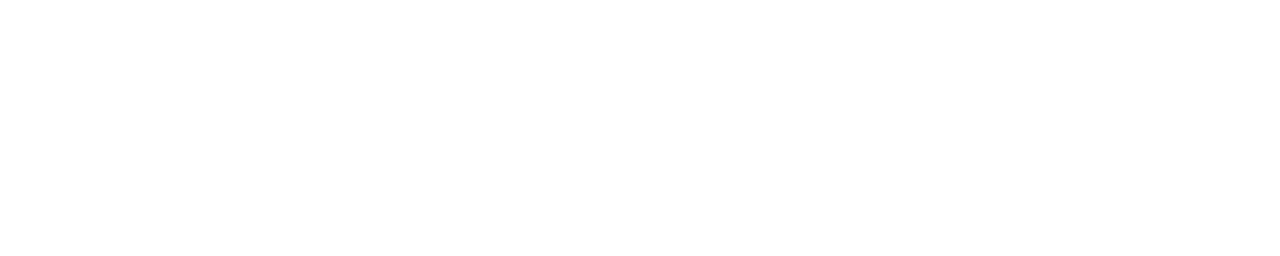
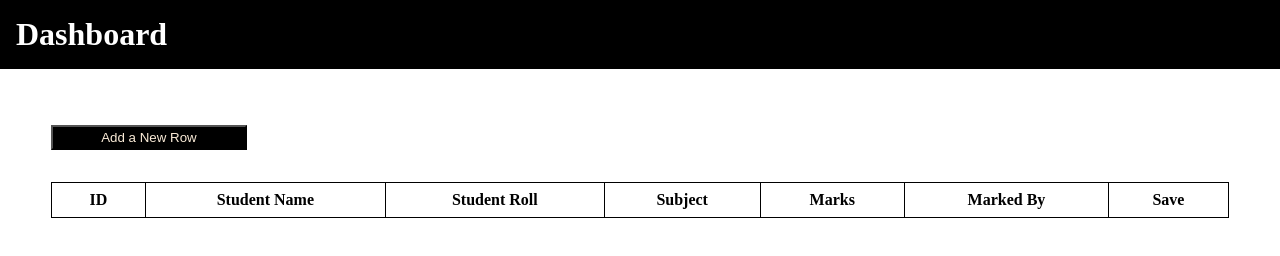
Before and after one commit to Mohdfaizan-3/F2-Contest-3-, a plain HTML site: page index.html in a window 1280 px wide. Drawn offline with Linux system fonts and the light colour scheme.

Commit message:
css done

```diff
--- a/index.html
+++ b/index.html
@@ -18,7 +18,24 @@
 <body>
   <!-- Script -->
 
-
+  <h1>Dashboard</h1>
+  <div class="container">
+    <button class="add-row-btn">Add a New Row</button>
+    <table>
+      <thead>
+        <th>ID</th>
+        <th>Student Name</th>
+        <th>Student Roll</th>
+        <th> Subject</th>
+        <th>Marks</th>
+        <th>Marked By</th>
+        <th>Save</th>
+      </thead>
+      <tbody>
+      <!-- table body -->
+      </tbody>
+    </table>
+  </div>
 
 </body>
 
--- a/style.css
+++ b/style.css
@@ -7,3 +7,44 @@ body {
   margin: 0;
   min-height: 100vh;
 }
+
+h1 {
+  display: block;
+  width: 100vw;
+  background-color: black;
+  color: white;
+  padding: 1rem;
+  margin-top: 0;
+}
+
+.container {
+  margin: 7vh 4vw;
+}
+
+.add-row-btn {
+  outline: none;
+  padding: .2rem 3rem;
+  background-color: black;
+  color: antiquewhite;
+  display: block;
+}
+
+table {
+  margin-top: 2rem;
+  width: 100%;
+   border-spacing:0; /* Removes the cell spacing via CSS */
+  border-collapse: collapse;/*if you don't want to have double border where cells touch*/
+}
+
+thead,tbody{margin:0rem;}
+
+td,th {
+  text-align: center;
+  border: thin solid black;
+  padding: 0;
+  margin: 0;
+}
+
+td {padding: .5rem 1rem 2rem;}
+
+th {padding: .5rem 1rem;}
```
